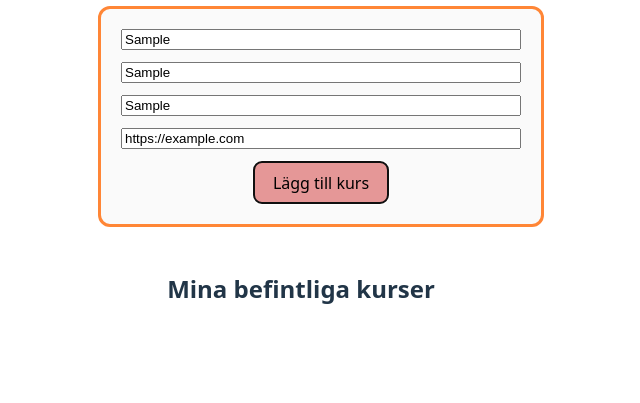
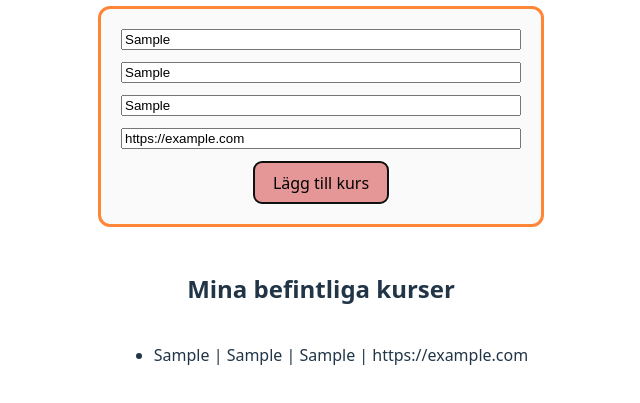
Before and after one commit to evelinaolssn/moment1_dt208g, a website built with Vite: page index.html in a window 1280 px wide. Both pictures are taken after typing "Sample", "Sample", "Sample", "https://example.com" into the empty fields and a click on the button "Lägg till kurs". Shown: the part 119-522 px from the top of the page, without its empty margins (319-959 px from the left). Built offline with nearby package versions, Linux system fonts and the light colour scheme.

Commit message:
Added course list update based on form submit

```diff
--- a/src/main.ts
+++ b/src/main.ts
@@ -34,5 +34,13 @@ form.addEventListener("submit", (event) => {
 
   //Creates a new course object
   const newCourse = addCourse(code, name, progression, url);
-  console.log(newCourse);
+
+  //Collects the course-list HTML ID
+  const courseList = document.getElementById("course-list") as HTMLUListElement;
+
+  //Creates a list element with course inputs
+  const liElement = document.createElement("li");
+  liElement.textContent = `${newCourse.code} | ${newCourse.name} | ${newCourse.progression} | ${newCourse.url}`;
+
+  courseList.appendChild(liElement);
 });
--- a/src/style.css
+++ b/src/style.css
@@ -18,6 +18,7 @@ a {
   color: #646cff;
   text-decoration: inherit;
 }
+
 a:hover {
   color: #535bf2;
 }
@@ -30,7 +31,9 @@ body {
 
 section {
   display: flex;
+  flex-direction: column;
   justify-content: center;
+  align-items: center;
 }
 
 h1 {
```
Also changed, not shown: index.html (+1 -0 lines).
